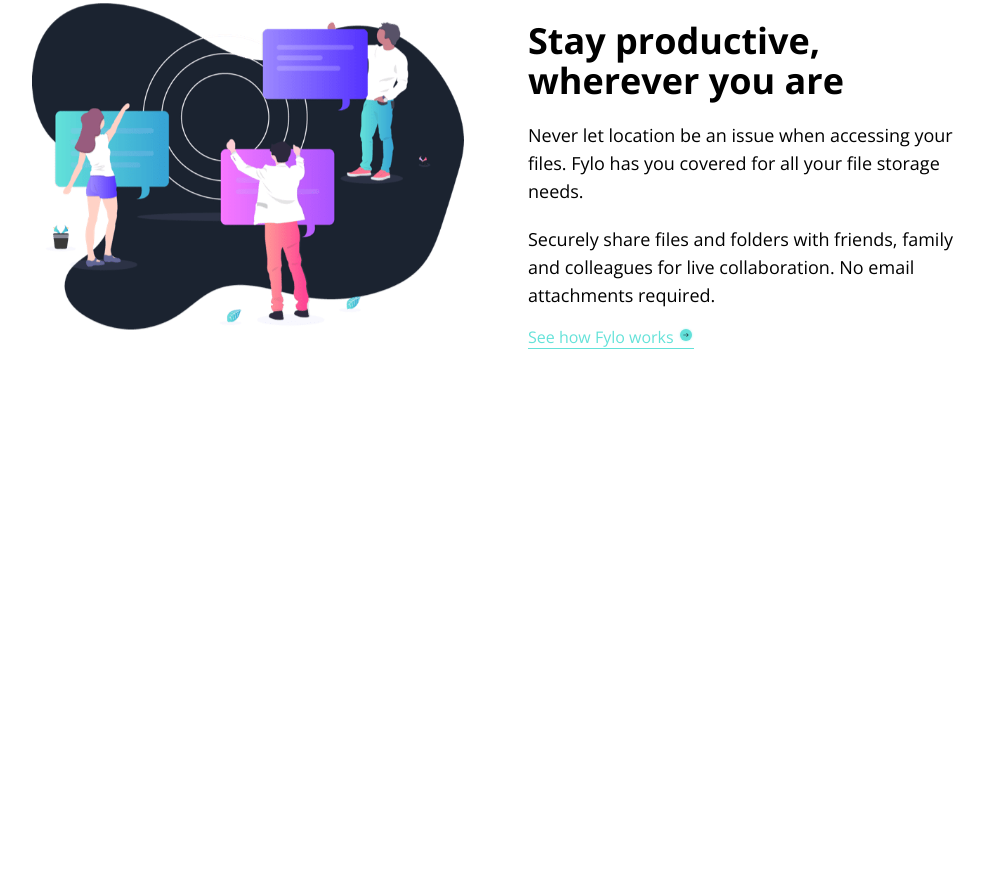
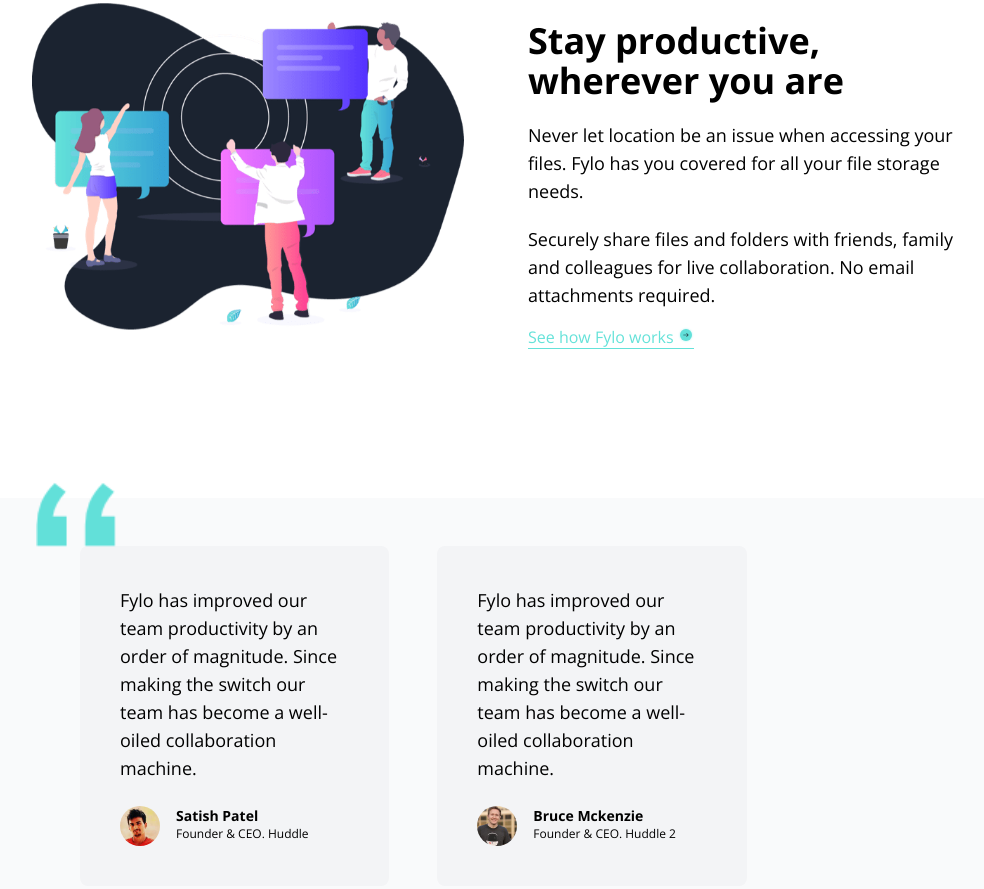
Before and after one commit to CodePlay007/fylo-website, a website: page index.html in a window 1280 px wide. Shown: the part 2143-3032 px from the top of the page, without its empty margins (144-1128 px from the left). Before the commit the page ends 2641 px from the top, so only its background shows below. Drawn offline with nearby package versions, Linux system fonts and the light colour scheme.

Commit message:
Testimonial Section Added

```diff
--- a/index.html
+++ b/index.html
@@ -185,5 +185,47 @@
             </div>
         </div>
     </section>
+
+    <!-- Testimonials Section -->
+    <section id="testimonials" class="bg-gray-50 dark:bg-darkBlue">
+        <!-- Testimonials Container -->
+        <div class="container mx-auto px-6 pt-12 pb-80 md:pb-96">
+            <!-- Boxes Container -->
+            <div class="relative flex flex-col w-full space-y-6 md:flex-row md:space-y-0 md:space-x-12">
+                <!-- Quotes Image -->
+                <img src="images/bg-quotes.png" alt="" class="absolute left-1 -top-2 w-10 md:-top-16 md:w-20">
+                <!-- Box 1 -->
+                <div class="flex flex-col p-10 space-y-6 rounded-lg bg-gray-100 dark:bg-darkBlue3 md:w-1/3">
+                    <p class="text-sm leading-5 md:text-lg">
+                        Fylo has improved our team productivity by an order of magnitude.
+                        Since making the switch our team has become a well-oiled collaboration machine.
+                    </p>
+                    <!-- Customer info -->
+                    <div class="flex space-x-4">
+                        <img src="images/profile-1.jpg" alt="" class="w-10 h-10 rounded-full">
+                        <div>
+                            <h5 class="text-sm font-semibold">Satish Patel</h5>
+                            <p class="text-xs font-extralight">Founder & CEO. Huddle</p>
+                        </div>
+                    </div>
+                </div>
+                <!-- Box 2 -->
+                <div class="flex flex-col p-10 space-y-6 rounded-lg bg-gray-100 dark:bg-darkBlue3 md:w-1/3">
+                    <p class="text-sm leading-5 md:text-lg">
+                        Fylo has improved our team productivity by an order of magnitude.
+                        Since making the switch our team has become a well-oiled collaboration machine.
+                    </p>
+                    <!-- Customer info -->
+                    <div class="flex space-x-4">
+                        <img src="images/profile-2.jpg" alt="" class="w-10 h-10 rounded-full">
+                        <div>
+                            <h5 class="text-sm font-semibold">Bruce Mckenzie</h5>
+                            <p class="text-xs font-extralight">Founder & CEO. Huddle 2</p>
+                        </div>
+                    </div>
+                </div>
+            </div>
+        </div>
+    </section>
 </body>
 </html>
```
Also changed, not shown: css/style.css.
